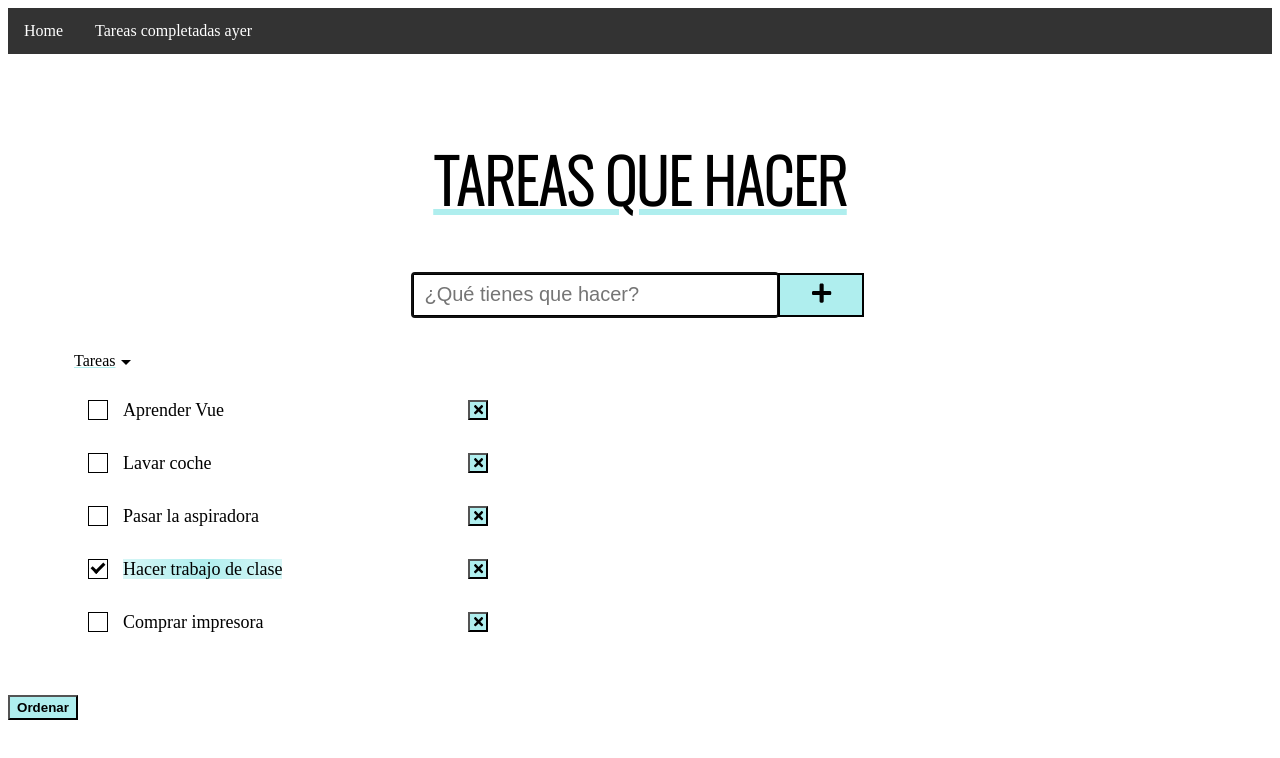
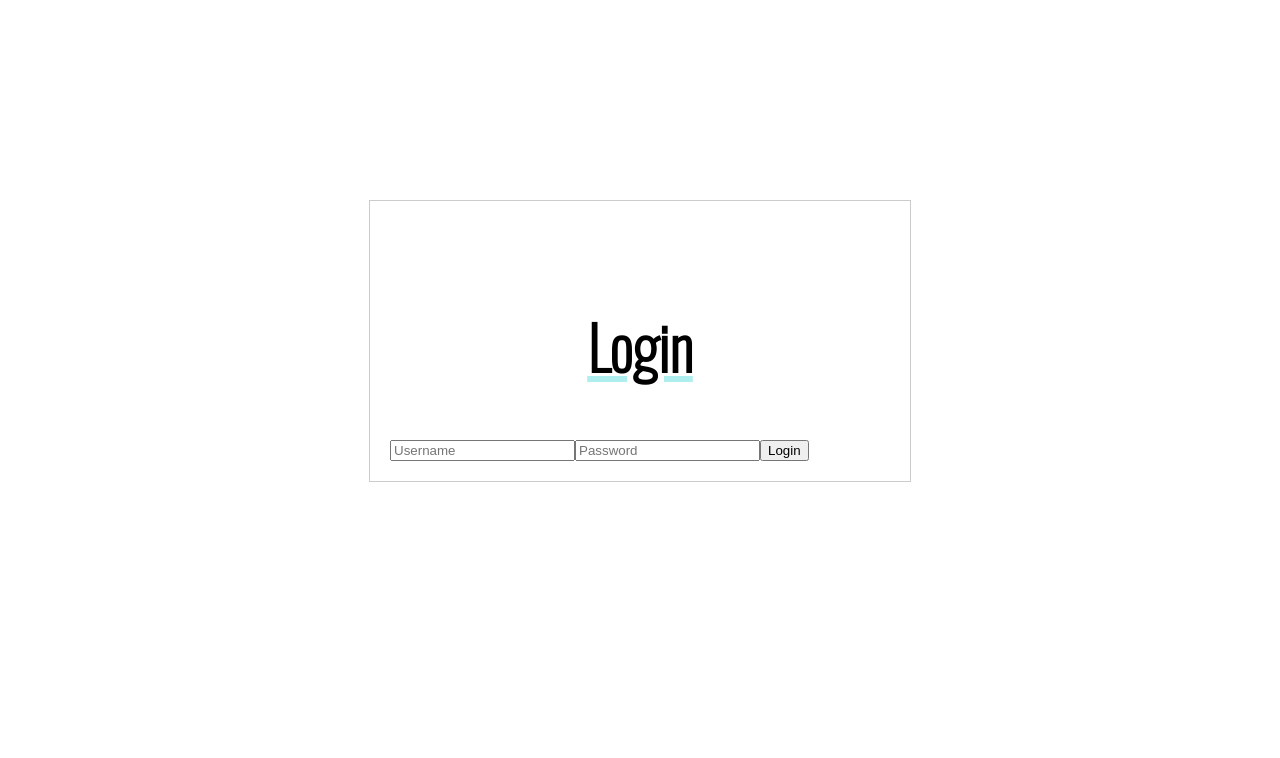
Before and after one commit to diana-nt/tareas-app, a Vue app: page /login in a window 1280 px wide. Before the commit this address led to /. Shown: the top 758 px of the page. Built offline with nearby package versions, Linux system fonts and the light colour scheme.

Commit message:
Add login page

```diff
--- a/src/App.vue
+++ b/src/App.vue
@@ -2,20 +2,70 @@
 
 <!--    <home></home>-->
     <div id="app">
-        <Navegacion />
-        <RouterView />
+        <!--<navegacion />
+        <router-view />-->
+        <!--<div id="nav">
+            <router-link v-if="authenticated" to="/login" v-on:click.native="logout()" replace>Logout</router-link>
+        </div>-->
+
+        <navegacion v-if="authenticated" @logout = "logout"/>
+        <router-view @authenticated="setAuthenticated" />
     </div>
 
 </template>
 
 <script>
 // import Home from "./views/Home";
+// import Navegacion from "./components/Navegacion";
+// import Login from "./components/Login";
+
 import Navegacion from "./components/Navegacion";
 export default {
     name: "App",
-    components: {Navegacion, },
+    components: {
+        Navegacion
+        // Navegacion,
+        // Login
+    },
+    /*data() {
+        return {
+            userIsLoggedIn: false
+        }
+    },
+    computed: {
+        isLoggedIn() {
+            return this.userIsLoggedIn
+        }
+    },
+    methods: {
+        handleLoginResult({loginResult}) {
+            this.userIsLoggedIn = loginResult
+        }
+    },*/
+    data() {
+        return {
+            authenticated: false,
+            mockAccount: {
+                username: "diana",
+                password: "password"
+            }
+        }
+    },
+    mounted() {
+        if(!this.authenticated) {
+            this.$router.replace({ name: "login" });
+        }
+    },
+    methods: {
+        setAuthenticated(status) {
+            this.authenticated = status;
+        },
+        logout() {
+            this.authenticated = false;
+        }
+    },
     created() {
-            var envJSON = require('../env.variables.json');
+            const envJSON = require('../env.variables.json');
             if (envJSON['development']){
                 console.log('Estás en desarrollo')
             } else if (envJSON['production']){
--- /dev/null
+++ b/src/components/Login.vue
@@ -0,0 +1,28 @@
+<!--
+<template>
+    <div class="Login">
+        <h1>Login</h1>
+        <div>
+            <input type="text" name="username" placeholder="Username">
+            <br>
+            <input type="password" name="password" placeholder="Password">
+            <br><br>
+            <button @click="logIn">Log in</button>
+        </div>
+    </div>
+</template>
+
+<script>
+export default {
+name: "Login.vue",
+    methods: {
+        logIn() {
+            this.$emit('TheLogin::loginResult', {loginResult: true})
+        }
+    }
+}
+</script>
+
+<style scoped>
+
+</style>-->
--- a/src/components/Navegacion.vue
+++ b/src/components/Navegacion.vue
@@ -4,8 +4,10 @@
             <!--<RouterLink to="/">Home</RouterLink> |
             <RouterLink :to="{name: 'ystdtasks'}">Tareas completadas ayer</RouterLink>-->
             <ul>
-                <li> <router-link to="/">Home</router-link> </li>
-                <li> <router-link :to="{name: 'ystdtasks'}">Tareas completadas ayer</router-link> </li>
+                <li> <router-link :to="{name: 'Home'}">Home</router-link> </li>
+                <li> <router-link :to="{name: 'Ystdtasks'}">Tareas completadas ayer</router-link> </li>
+<!--                <li> <router-link :to="{name: 'Login'}">Login</router-link></li>-->
+                <li style="float: right"> <router-link class="active" to="/login" v-on:click.native="$emit('logout')" replace>Logout</router-link> </li>
             </ul>
         </div>
     </div>
@@ -13,7 +15,9 @@
 
 <script>
 export default {
-name: "Navegacion"
+name: "Navegacion",
+    methods: {
+    }
 }
 </script>
 
@@ -40,12 +44,16 @@ li a {
 }
 
 li a:hover {
-    background-color: #111;
+    background-color: darkgray;
 }
+
+/*li a:active {
+    background-color: paleturquoise;
+}*/
 
 .active {
     background-color: paleturquoise;
+    color: black;
 }
 
-
 </style>
--- a/src/router.js
+++ b/src/router.js
@@ -2,7 +2,8 @@ import Vue from 'vue';
 import Router from 'vue-router';
 import Home from './views/Home.vue';
 import YstdTasks from './views/YstdTasks.vue';
-// import Post from './components/Post.vue';
+// import Login from "./components/Login";
+import Login from './views/Login'
 Vue.use(Router);
 
 const router = new Router({
@@ -10,25 +11,34 @@ const router = new Router({
     routes: [
         {
             path: '/',
+            redirect: {
+                name: "login"
+            }
+        },
+        {
+            path: "/login",
+            name: "login",
+            component: Login
+        },
+        {
+            path: '/home',
+            name: 'Home',
             component: Home
         },
         {
             path: '/ystdtasks',
-            name: 'ystdtasks',
+            name: 'Ystdtasks',
             component: YstdTasks
         },
         /*{
-            path: '/posts/:id',
-            name: 'post',
-            component: Post,
-            meta: {
-                auth: true,
-            }
+            path: '/login',
+            name: 'Login',
+            component: Login
         },*/
-        {
+      /*  {
             path: '*',
-            redirect: '/'
-        }
+            redirect: '/home'
+        }*/
     ]
 });
 
--- a/src/views/Home.vue
+++ b/src/views/Home.vue
@@ -1,5 +1,7 @@
 <template>
     <div id="app">
+<!--        <navegacion />-->
+
         <h2>TAREAS QUE HACER</h2>
 
         <agregar-tarea />
@@ -18,10 +20,12 @@
 import Tareas from "../components/Tareas";
 import AgregarTarea from "../components/AgregarTarea";
 import CustomSelect from "../components/CustomSelect";
+// import Navegacion from "../components/Navegacion";
 
 export default {
     name: 'Home.vue',
     components: {
+        // Navegacion,
         Tareas,
         AgregarTarea,
         CustomSelect
--- /dev/null
+++ b/src/views/Login.vue
@@ -0,0 +1,47 @@
+<template>
+    <div id="login">
+        <h2>Login</h2>
+        <input type="text" name="username" v-model="input.username" placeholder="Username" />
+        <input type="password" name="password" v-model="input.password" placeholder="Password" />
+        <button type="button" v-on:click="login()">Login</button>
+    </div>
+</template>
+
+<script>
+export default {
+    name: 'Login',
+    data() {
+        return {
+            input: {
+                username: "",
+                password: ""
+            }
+        }
+    },
+    methods: {
+        login() {
+            if(this.input.username != "" && this.input.password != "") {
+                if(this.input.username == this.$parent.mockAccount.username && this.input.password == this.$parent.mockAccount.password) {
+                    this.$emit("authenticated", true);
+                    this.$router.replace({ name: "Home" });
+                } else {
+                    console.log("The username and / or password is incorrect");
+                }
+            } else {
+                console.log("A username and password must be present");
+            }
+        }
+    }
+}
+</script>
+
+<style scoped>
+#login {
+    width: 500px;
+    border: 1px solid #CCCCCC;
+    background-color: #FFFFFF;
+    margin: auto;
+    margin-top: 200px;
+    padding: 20px;
+}
+</style>
--- a/src/views/YstdTasks.vue
+++ b/src/views/YstdTasks.vue
@@ -1,5 +1,7 @@
 <template>
     <div>
+<!--        <navegacion />-->
+
         <h2>COMPLETADAS AYER</h2>
 
         <ul>
@@ -10,9 +12,11 @@
 
 <script>
 import {mapGetters} from 'vuex';
+// import Navegacion from "../components/Navegacion";
 
 export default {
     name: "TareasCompletadasAyer",
+    // components: {Navegacion},
     methods: {
     },
     computed: {
```
